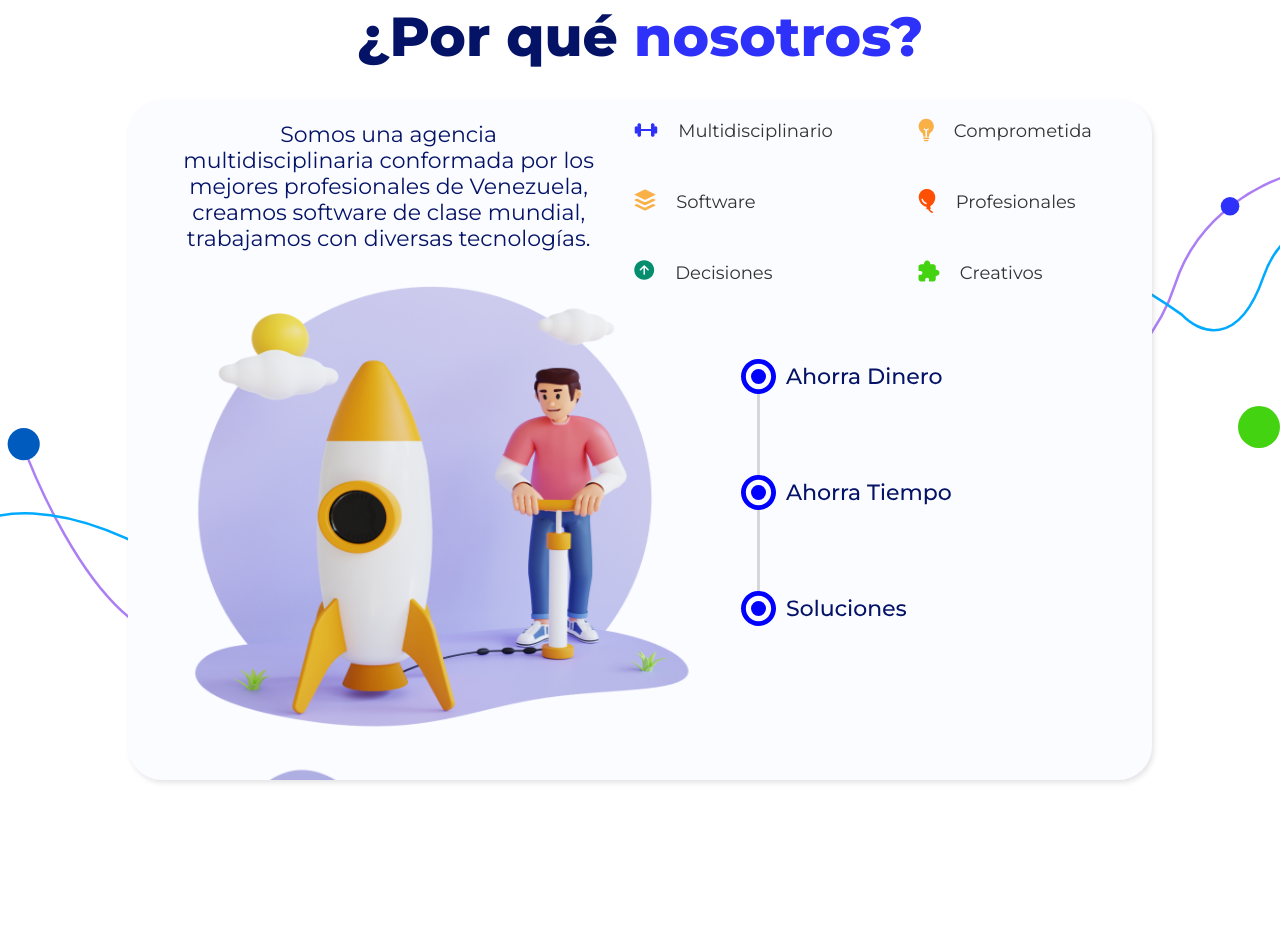
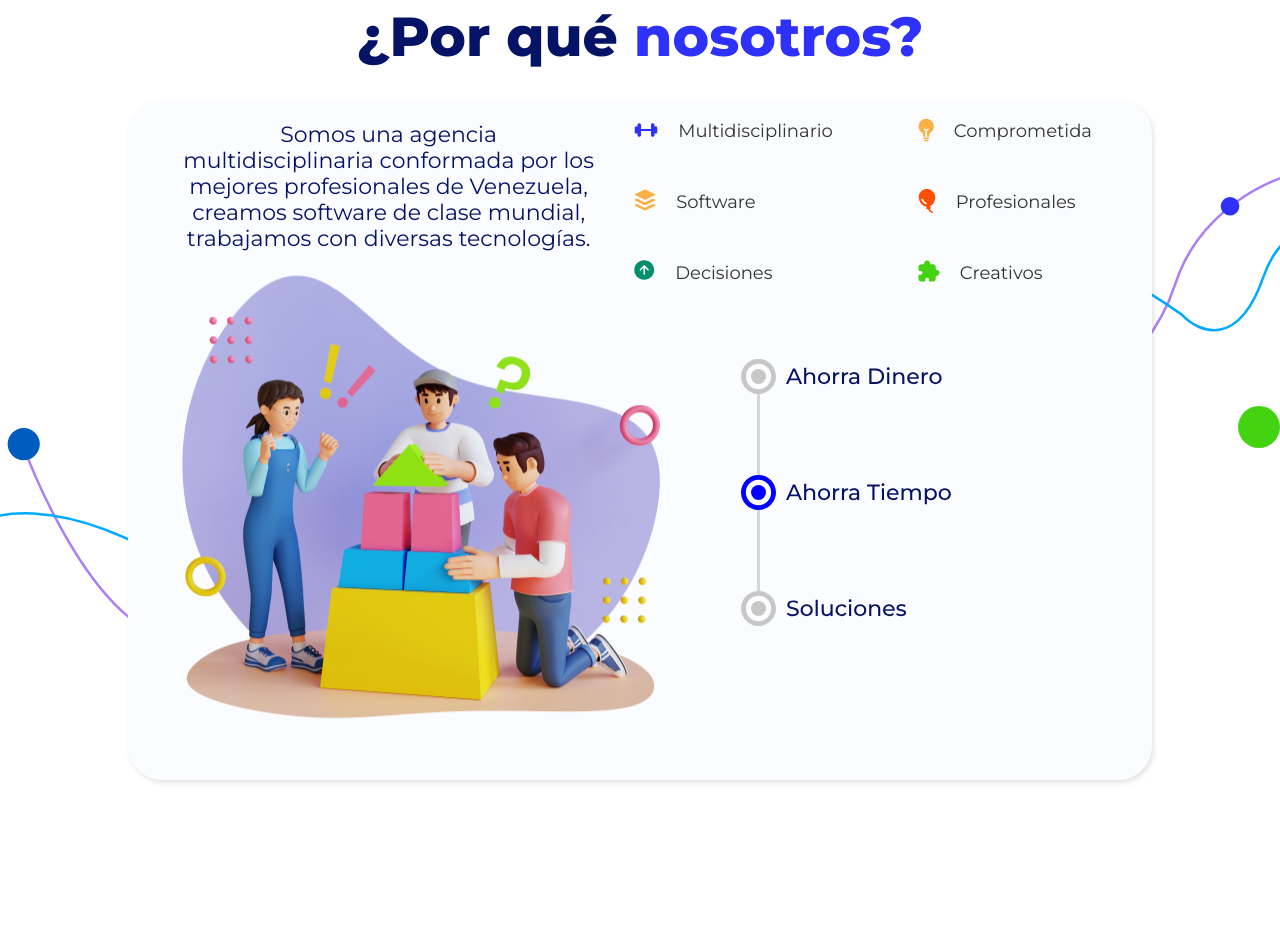
Before and after one commit to Walls-Team/WallsPage, a Gatsby site: page / in a window 1280 px wide. Shown: the part 1594-2520 px from the top of the page. Built offline with nearby package versions, Linux system fonts and the light colour scheme; Gatsby itself is replaced by a stand-in of ours; a web font is replaced by a local one.

Commit message:
animacion

```diff
--- a/package.json
+++ b/package.json
@@ -24,6 +24,7 @@
     "react-icons": "^4.7.1",
     "react-intersection-observer": "^9.4.1",
     "react-lottie": "^1.2.3",
+    "react-render-counter": "^1.0.1",
     "react-scroll": "^1.8.4",
     "react-spring": "^9.6.1",
     "reactjs-popup": "^2.0.5",
--- a/src/components/whyUsContaner.js
+++ b/src/components/whyUsContaner.js
@@ -18,11 +18,65 @@ import {
   useMotionValueEvent,
 } from "framer-motion"
 import { InView } from "react-intersection-observer"
+import { useTransition, animated } from "react-spring"
+import { withRenderCount, RenderCounter } from "react-render-counter"
+
+let arr = []
+
+const IMAGE = ({ view, setCount, setDirection, direction }) => {
+  let images = [rocket, worktogether, thinking]
+
+  useEffect(() => {
+    arr.push(1)
+    // count+=1
+    if (arr.length === 4) {
+      arr = []
+      if (direction === "up") {
+        setDirection("down")
+      } else {
+        setDirection("up")
+      }
+    }
+
+    setCount(arr.length)
+  }, [])
+
+  return (
+    <>
+      {console.log(arr.length - 1)}
+      <img src={images[arr.length - 1]} className="img" />
+    </>
+  )
+}
+
 const WhyUsContainer = () => {
-  ///const [y,setY]=useState(0)
-  const [one, setOne] = useState(false)
-  const [three, setThree] = useState(false)
-  const [two, setTwo] = useState(false)
+  const [date, setDate] = useState(false)
+  const [count, setCount] = useState(0)
+  const [direction, setDirection] = useState("up")
+  const transitionUp = useTransition(date, {
+    from: { x: 0, y: 800, opacity: 0 },
+    enter: { x: 0, y: 0, opacity: 1 },
+    leave: () => {
+      return { x: 0, y: -800, opacity: 0 }
+    },
+  })
+
+  const transitionDown = useTransition(date, {
+    from: { x: 0, y: -800, opacity: 0 },
+    enter: { x: 0, y: 0, opacity: 1 },
+    leave: () => {
+      return { x: 0, y: 800, opacity: 0 }
+    },
+  })
+
+  useEffect(() => {
+    const t = setInterval(() => setDate(prev => (prev = !prev)), 2000)
+
+    if (count > 8) {
+      setDirection(prev => (prev === "up" ? "down" : "up"))
+    }
+    return () => clearInterval(t)
+  }, [date])
 
   return (
     <article className="whyUs_container">
@@ -66,8 +120,61 @@ const WhyUsContainer = () => {
       </div>
       <div className="container__section_two">
         <div className="carousel">
-          <motion.div
-            animate={{ y: [0, -600, -1000], repeatCount: 10 }}
+          {direction === "up" && (
+            <>
+              {transitionUp((style, item) =>
+                item ? (
+                  <animated.div style={style} className="item">
+                    <InView>
+                      {({ inView, ref, entry, leave }) => (
+                        <div ref={ref}>
+                          <IMAGE
+                            view={inView}
+                            setCount={setCount}
+                            setDirection={setDirection}
+                            direction={direction}
+                          />
+                        </div>
+                      )}
+                    </InView>
+                  </animated.div>
+                ) : (
+                  ""
+                )
+              )}
+            </>
+          )}
+          {direction === "down" && (
+            <>
+              {transitionDown((style, item) =>
+                item ? (
+                  <animated.div style={style} className="item">
+                    <InView>
+                      {({ inView, ref, entry, leave }) => (
+                        <div ref={ref}>
+                          <IMAGE
+                            view={inView}
+                            setCount={setCount}
+                            setDirection={setDirection}
+                            direction={direction}
+                          />
+                        </div>
+                      )}
+                    </InView>
+                  </animated.div>
+                ) : (
+                  ""
+                )
+              )}
+            </>
+          )}
+        </div>
+
+        {/* <div ref={ref}>
+            {setOne(inView)}
+            <img src={rocket} className="img" />
+          </div> */}
+        {/*            animate={{ y: [0, -600, -1000], repeatCount: 10 }}
             transition={{
               delay: 1,
               repeatDelay: 2,
@@ -100,9 +207,9 @@ const WhyUsContainer = () => {
                   <img src={thinking} className="img" />
                 </div>
               )}
-            </InView>
-          </motion.div>
-          {/* <motion.div className="element"  animate={{y:-600,repeatCount:10}} transition={{ delay: 1,repeat: Infinity,repeatType: "reverse" }}>
+            </InView> */}
+
+        {/* <motion.div className="element"  animate={{y:-600,repeatCount:10}} transition={{ delay: 1,repeat: Infinity,repeatType: "reverse" }}>
             <img src={rocket} />
           </motion.div>
 
@@ -113,7 +220,7 @@ const WhyUsContainer = () => {
           <motion.div className="element" animate={{y:[0,-550,-1000,0]}} transition={{ delay: 3,repeat: Infinity ,repeatType: "reverse"}}>
           <img src={thinking} />
           </motion.div> */}
-          {/* <div className="change_outer">
+        {/* <div className="change_outer">
             <div className="change_inner">
               <div className="element">
                 <img src={rocket} />
@@ -126,8 +233,13 @@ const WhyUsContainer = () => {
               </div>
             </div>
           </div> */}
-        </div>
-        <TimeLine one={one} two={two} three={three} className="timeline" />
+
+        <TimeLine
+          one={count === 1 ? true : false}
+          two={count === 2 ? true : false}
+          three={count === 3 ? true : false}
+          className="timeline"
+        />
       </div>
     </article>
   )
--- a/src/styles/projects.css
+++ b/src/styles/projects.css
@@ -14,7 +14,7 @@
 }
 
 .projects__section-two{
-  padding-top: 30px;
+  padding-top: 5px;
   display: flex;
   flex-direction: column;
   flex-wrap: wrap;
--- a/src/styles/work.css
+++ b/src/styles/work.css
@@ -98,7 +98,7 @@
 }
 .img{
   width: 100%;
-  height: 490px;
+  height: 100%;
 }
 
 @media only screen and (max-width: 1164px) {
```
Also changed, not shown: 1 other file.
